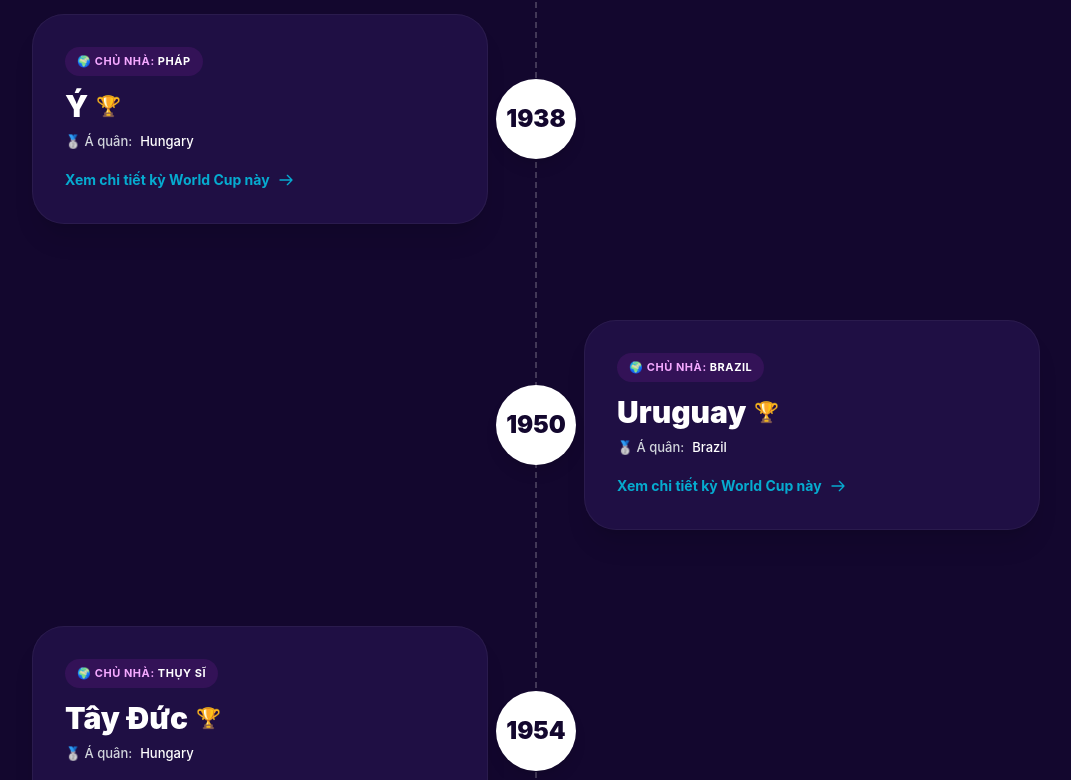
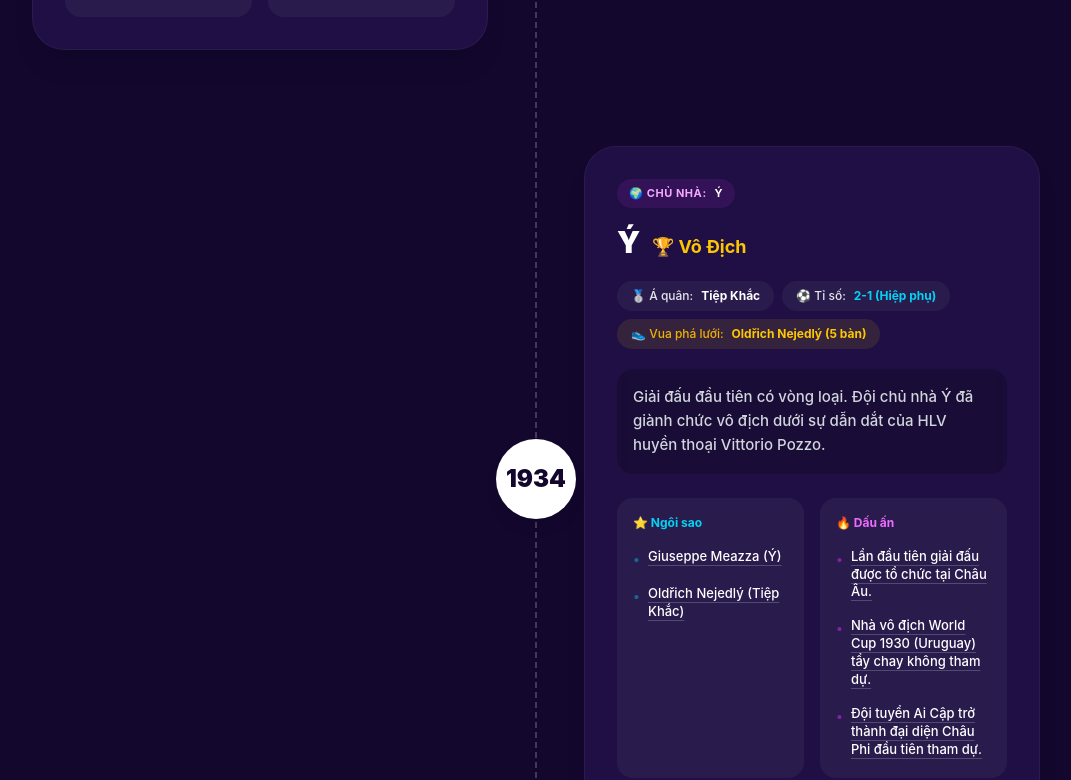
Before and after one commit to mtdes23/worldcup2026, a Vue app: page / in a window 1280 px wide. Shown: the part 1119-1899 px from the top of the page, without its empty margins (104-1175 px from the left). Built offline with nearby package versions, Linux system fonts and the light colour scheme.

Commit message:
feat: restore full timeline card and make specific details clickable

```diff
--- a/src/components/TimelineList.vue
+++ b/src/components/TimelineList.vue
@@ -11,37 +11,90 @@
 
         <!-- Year Node (Soft Bubble) -->
         <div class="absolute left-10 sm:left-1/2 w-16 h-16 sm:w-20 sm:h-20 bg-white rounded-full flex items-center justify-center transform -translate-x-1/2 z-10 shadow-lg transition-all duration-[600ms] group-hover:scale-110 scale-50 opacity-0 year-node">
-          <!-- Year Text -->
           <span class="relative z-10 font-black text-[#13072e] text-lg sm:text-2xl">
             {{ item.year }}
           </span>
         </div>
 
-        <!-- Spacer for alternating layout -->
         <div class="hidden sm:block w-1/2 px-10"></div>
 
         <!-- Content Card -->
-        <div class="w-full sm:w-1/2 pl-24 sm:pl-12 sm:pr-12 mt-2 sm:mt-0 cursor-pointer" @click="openModal(item)">
-          <div class="bg-[#24124a]/80 backdrop-blur-xl rounded-[2rem] p-6 sm:p-8 shadow-xl hover:bg-[#2d1859] transition-all duration-300 hover:-translate-y-2 relative overflow-hidden group-hover:shadow-2xl border border-white/5">
+        <div class="w-full sm:w-1/2 pl-24 sm:pl-12 sm:pr-12 mt-2 sm:mt-0">
+          <div class="bg-[#24124a]/80 backdrop-blur-xl rounded-[2rem] p-6 sm:p-8 shadow-xl border border-white/5 relative overflow-hidden group-hover:border-cyan-500/30 transition-colors duration-500">
+
             <div class="relative z-10">
               <!-- Header Info -->
-              <div class="text-[11px] font-bold uppercase tracking-wider text-fuchsia-300 inline-block bg-fuchsia-500/10 px-3 py-1.5 rounded-full mb-3">
-                🌍 Chủ nhà: <span class="text-white">{{ item.host }}</span>
+              <div class="flex items-center justify-between mb-4">
+                <div class="text-[11px] font-bold uppercase tracking-wider text-fuchsia-300 flex items-center gap-2 bg-fuchsia-500/10 px-3 py-1.5 rounded-full cursor-pointer hover:bg-fuchsia-500/30 transition-colors"
+                     @click="showDetail('Host', item.host, item)">
+                  🌍 Chủ nhà: <span class="text-white">{{ item.host }}</span>
+                </div>
               </div>
 
               <!-- Title -->
-              <h3 class="text-2xl sm:text-3xl font-black mb-2 text-white flex items-center gap-2">
-                {{ item.champion }} <span class="text-yellow-400 text-xl">🏆</span>
+              <h3 class="text-3xl font-black mb-3 flex flex-col sm:flex-row sm:items-baseline sm:gap-3 cursor-pointer hover:opacity-80 transition-opacity"
+                  @click="showDetail('Champion', item.champion, item)">
+                <span class="text-white">{{ item.champion }}</span>
+                <span class="text-yellow-400 text-lg font-bold mt-1 sm:mt-0 flex items-center gap-1.5">
+                  🏆 Vô Địch
+                </span>
               </h3>
 
-              <div class="text-[13px] font-medium text-gray-300 mb-4 flex items-center gap-2">
-                🥈 Á quân: <span class="text-white">{{ item.runnerUp }}</span>
+              <!-- Stats Badges -->
+              <div class="flex flex-wrap gap-2 my-5">
+                <span class="px-3.5 py-1.5 rounded-full bg-white/5 text-[12px] font-medium text-gray-200 flex items-center gap-2 cursor-pointer hover:bg-white/20 transition-colors"
+                      @click="showDetail('RunnerUp', item.runnerUp, item)">
+                  🥈 Á quân: <span class="font-bold text-white">{{ item.runnerUp }}</span>
+                </span>
+                <span class="px-3.5 py-1.5 rounded-full bg-white/5 text-[12px] font-medium text-gray-200 flex items-center gap-2 cursor-pointer hover:bg-white/20 transition-colors"
+                      @click="showDetail('Score', item.score, item)">
+                  ⚽ Tỉ số: <span class="font-bold text-cyan-400">{{ item.score }}</span>
+                </span>
+                <span class="px-3.5 py-1.5 rounded-full bg-yellow-400/10 text-[12px] font-medium text-yellow-500 flex items-center gap-2 w-full sm:w-auto cursor-pointer hover:bg-yellow-400/30 transition-colors"
+                      @click="showDetail('Top Scorer', item.topScorer, item)">
+                  👟 Vua phá lưới: <span class="font-bold text-yellow-400">{{ item.topScorer }}</span>
+                </span>
               </div>
 
-              <div class="inline-flex items-center gap-2 text-cyan-400 text-sm font-bold opacity-80 group-hover:opacity-100 transition-opacity">
-                Xem chi tiết kỳ World Cup này
-                <svg class="w-4 h-4 group-hover:translate-x-1 transition-transform" fill="none" viewBox="0 0 24 24" stroke="currentColor"><path stroke-linecap="round" stroke-linejoin="round" stroke-width="2" d="M14 5l7 7m0 0l-7 7m7-7H3" /></svg>
+              <!-- Description -->
+              <p class="text-gray-300 text-[15px] leading-relaxed bg-black/20 p-4 rounded-2xl font-medium mt-4 cursor-pointer hover:bg-black/40 transition-colors"
+                 @click="showDetail('Story', item.description, item)">
+                {{ item.description }}
+              </p>
+
+              <!-- Additional Data (Players & Achievements) -->
+              <div class="mt-6 grid grid-cols-1 sm:grid-cols-2 gap-4">
+                <!-- Notable Players -->
+                <div class="bg-white/5 rounded-2xl p-4">
+                  <h4 class="text-[12px] font-bold text-cyan-400 mb-3 flex items-center gap-1.5">
+                    ⭐ Ngôi sao
+                  </h4>
+                  <ul class="space-y-2">
+                    <li v-for="(player, idx) in item.notablePlayers" :key="idx"
+                        class="text-[13px] font-medium text-white flex items-start gap-2 cursor-pointer hover:text-cyan-300 transition-colors p-1 -ml-1 rounded hover:bg-white/5"
+                        @click="showDetail('Player', player, item)">
+                      <span class="text-cyan-500/50 mt-0.5">•</span>
+                      <span class="leading-snug underline decoration-white/20 underline-offset-4">{{ player }}</span>
+                    </li>
+                  </ul>
+                </div>
+
+                <!-- Achievements -->
+                <div class="bg-white/5 rounded-2xl p-4">
+                  <h4 class="text-[12px] font-bold text-fuchsia-400 mb-3 flex items-center gap-1.5">
+                    🔥 Dấu ấn
+                  </h4>
+                  <ul class="space-y-2">
+                    <li v-for="(achievement, idx) in item.achievements" :key="idx"
+                        class="text-[13px] font-medium text-white flex items-start gap-2 cursor-pointer hover:text-fuchsia-300 transition-colors p-1 -ml-1 rounded hover:bg-white/5"
+                        @click="showDetail('Achievement', achievement, item)">
+                      <span class="text-fuchsia-500/50 mt-0.5">•</span>
+                      <span class="leading-snug underline decoration-white/20 underline-offset-4">{{ achievement }}</span>
+                    </li>
+                  </ul>
+                </div>
               </div>
+
             </div>
           </div>
         </div>
@@ -49,72 +102,26 @@
       </div>
     </div>
 
-    <!-- Details Modal -->
-    <div v-if="selectedWC" class="fixed inset-0 z-[100] flex items-center justify-center p-4 sm:p-6 bg-[#13072e]/90 backdrop-blur-md" @click.self="closeModal">
-      <div class="bg-[#24124a] rounded-[2rem] w-full max-w-3xl max-h-[90vh] overflow-hidden flex flex-col shadow-2xl border border-white/10 animate-slide-up relative">
-
-        <button @click="closeModal" class="absolute top-4 right-4 w-10 h-10 bg-white/10 hover:bg-fuchsia-500 rounded-full flex items-center justify-center text-white z-20 transition-colors">
-          <svg class="w-5 h-5" fill="none" viewBox="0 0 24 24" stroke="currentColor"><path stroke-linecap="round" stroke-linejoin="round" stroke-width="2" d="M6 18L18 6M6 6l12 12" /></svg>
+    <!-- Specific Detail Modal -->
+    <div v-if="detailModal" class="fixed inset-0 z-[100] flex items-center justify-center p-4 sm:p-6 bg-[#13072e]/90 backdrop-blur-md" @click.self="detailModal = null">
+      <div class="bg-[#24124a] rounded-[2rem] w-full max-w-md overflow-hidden flex flex-col shadow-2xl border border-white/20 animate-slide-up relative">
+        <button @click="detailModal = null" class="absolute top-4 right-4 w-8 h-8 bg-white/10 hover:bg-fuchsia-500 rounded-full flex items-center justify-center text-white z-20 transition-colors">
+          ✕
         </button>
 
-        <div class="p-6 sm:p-10 overflow-y-auto custom-scrollbar">
-          <div class="text-center mb-8">
-            <div class="inline-block px-4 py-1.5 rounded-full bg-white/10 text-xs font-bold text-cyan-300 mb-4 uppercase tracking-widest">
-              World Cup {{ selectedWC.year }}
-            </div>
-            <h2 class="text-3xl md:text-5xl font-black text-white tracking-tight mb-2">Nhà Vô Địch: <span class="text-yellow-400">{{ selectedWC.champion }}</span></h2>
-            <p class="text-fuchsia-300 font-medium text-lg">Chủ nhà: {{ selectedWC.host }}</p>
+        <div class="p-8 text-center">
+          <div class="inline-block px-3 py-1 rounded-full bg-white/10 text-[10px] font-bold text-cyan-300 mb-4 uppercase tracking-widest border border-white/10">
+            Chi tiết World Cup {{ detailModal.year }}
           </div>
 
-          <!-- Stats Grid -->
-          <div class="grid grid-cols-1 sm:grid-cols-3 gap-4 mb-8">
-            <div class="bg-white/5 rounded-2xl p-4 text-center border border-white/10">
-              <div class="text-gray-400 text-xs uppercase font-bold mb-1">🥈 Á Quân</div>
-              <div class="text-white font-bold text-lg">{{ selectedWC.runnerUp }}</div>
-            </div>
-            <div class="bg-white/5 rounded-2xl p-4 text-center border border-white/10">
-              <div class="text-gray-400 text-xs uppercase font-bold mb-1">⚽ Tỉ Số Chung Kết</div>
-              <div class="text-cyan-400 font-bold text-xl">{{ selectedWC.score }}</div>
-            </div>
-            <div class="bg-yellow-400/10 rounded-2xl p-4 text-center border border-yellow-400/20">
-              <div class="text-yellow-500/70 text-xs uppercase font-bold mb-1">👟 Vua Phá Lưới</div>
-              <div class="text-yellow-400 font-bold text-lg">{{ selectedWC.topScorer }}</div>
-            </div>
-          </div>
+          <div class="text-4xl mb-4">{{ detailModal.icon }}</div>
 
-          <!-- Description -->
-          <div class="bg-black/30 rounded-2xl p-6 mb-8 border border-white/5">
-            <h3 class="text-white font-bold text-lg mb-3">Tóm tắt sự kiện</h3>
-            <p class="text-gray-300 leading-relaxed">{{ selectedWC.description }}</p>
-          </div>
+          <h2 class="text-2xl font-black text-white mb-2">{{ detailModal.name }}</h2>
+          <div class="text-fuchsia-400 text-xs uppercase font-bold mb-6 tracking-widest">{{ detailModal.title }}</div>
 
-          <!-- Lists Grid -->
-          <div class="grid grid-cols-1 md:grid-cols-2 gap-6">
-            <div class="bg-white/5 rounded-2xl p-6">
-              <h4 class="text-sm font-bold text-cyan-400 mb-4 flex items-center gap-2">
-                <span class="text-xl">⭐</span> Đội Hình Tiêu Biểu & Ngôi Sao
-              </h4>
-              <ul class="space-y-3">
-                <li v-for="(player, idx) in selectedWC.notablePlayers" :key="idx" class="text-sm font-medium text-white flex items-start gap-2">
-                  <span class="text-cyan-500 mt-0.5">●</span>
-                  <span class="leading-snug">{{ player }}</span>
-                </li>
-              </ul>
-            </div>
-
-            <div class="bg-white/5 rounded-2xl p-6">
-              <h4 class="text-sm font-bold text-fuchsia-400 mb-4 flex items-center gap-2">
-                <span class="text-xl">🔥</span> Dấu Ấn Lịch Sử
-              </h4>
-              <ul class="space-y-3">
-                <li v-for="(achievement, idx) in selectedWC.achievements" :key="idx" class="text-sm font-medium text-white flex items-start gap-2">
-                  <span class="text-fuchsia-500 mt-0.5">●</span>
-                  <span class="leading-snug">{{ achievement }}</span>
-                </li>
-              </ul>
-            </div>
-          </div>
-
+          <p class="text-gray-300 leading-relaxed bg-black/20 p-5 rounded-2xl text-sm font-medium border border-white/5">
+            {{ detailModal.content }}
+          </p>
         </div>
       </div>
     </div>
@@ -134,17 +141,55 @@
 const itemRefs = ref([])
 let observer = null
 
-// Modal Logic
-const selectedWC = ref(null)
+// Modal Logic for Specific Items
+const detailModal = ref(null)
 
-const openModal = (wc) => {
-  selectedWC.value = wc
-  document.body.style.overflow = 'hidden'
-}
+const showDetail = (type, value, wc) => {
+  let content = ''
+  let icon = 'ℹ️'
+  let title = 'Thông tin'
 
-const closeModal = () => {
-  selectedWC.value = null
-  document.body.style.overflow = 'auto'
+  if (type === 'Champion') {
+    icon = '🏆'
+    title = 'Nhà Vô Địch'
+    content = `Đội tuyển ${value} đã xuất sắc vượt qua mọi đối thủ để lên ngôi vô địch tại kỳ World Cup ${wc.year}. Đây là một chiến thắng đi vào lịch sử bóng đá nước nhà.`
+  } else if (type === 'Top Scorer') {
+    icon = '👟'
+    title = 'Vua Phá Lưới'
+    content = `Tiền đạo ${value} là cỗ máy săn bàn khét tiếng nhất giải đấu năm ${wc.year}, giật giải Vua phá lưới với những pha lập công mãn nhãn.`
+  } else if (type === 'Player') {
+    icon = '⭐'
+    title = 'Ngôi Sao Nổi Bật'
+    content = `Cầu thủ ${value} đã có những màn trình diễn chói sáng, đóng góp to lớn vào thành công và để lại dấu ấn đậm nét trong lòng người hâm mộ tại giải đấu năm ${wc.year}.`
+  } else if (type === 'Achievement') {
+    icon = '🔥'
+    title = 'Dấu Ấn Lịch Sử'
+    content = `Sự kiện: "${value}" là một trong những điểm nhấn đáng nhớ nhất và định hình lại lịch sử của kỳ World Cup ${wc.year} tại ${wc.host}.`
+  } else if (type === 'RunnerUp') {
+    icon = '🥈'
+    title = 'Á Quân'
+    content = `Đội tuyển ${value} đã thi đấu cực kỳ kiên cường nhưng đáng tiếc phải dừng bước ở trận chung kết, qua đó giành vị trí Á quân đầy quả cảm.`
+  } else if (type === 'Host') {
+    icon = '🌍'
+    title = 'Quốc Gia Đăng Cai'
+    content = `Quốc gia ${value} đã vinh dự được FIFA chọn làm nước chủ nhà đăng cai kỳ World Cup ${wc.year}, mang đến một ngày hội bóng đá rực rỡ sắc màu và hoàn hảo.`
+  } else if (type === 'Score') {
+    icon = '⚽'
+    title = 'Tỉ Số Chung Kết'
+    content = `Trận chung kết năm ${wc.year} đã khép lại với tỉ số kịch tính ${value}, định đoạt ngôi vương bóng đá thế giới một cách nghẹt thở.`
+  } else if (type === 'Story') {
+    icon = '📖'
+    title = 'Câu Chuyện World Cup'
+    content = `Kỳ World Cup ${wc.year} tại ${wc.host} mãi mãi được nhớ đến vì: ${value} Một kỳ giải đấu đọng lại vô vàn cảm xúc.`
+  }
+
+  detailModal.value = {
+    title,
+    icon,
+    name: value,
+    content,
+    year: wc.year
+  }
 }
 
 onMounted(() => {
@@ -195,17 +240,6 @@
 </script>
 
 <style scoped>
-.custom-scrollbar::-webkit-scrollbar {
-  width: 6px;
-}
-.custom-scrollbar::-webkit-scrollbar-track {
-  background: rgba(0, 0, 0, 0.2);
-}
-.custom-scrollbar::-webkit-scrollbar-thumb {
-  background: rgba(255, 255, 255, 0.2);
-  border-radius: 10px;
-}
-
 @keyframes slide-up {
   from { opacity: 0; transform: translateY(20px) scale(0.98); }
   to { opacity: 1; transform: translateY(0) scale(1); }
```
